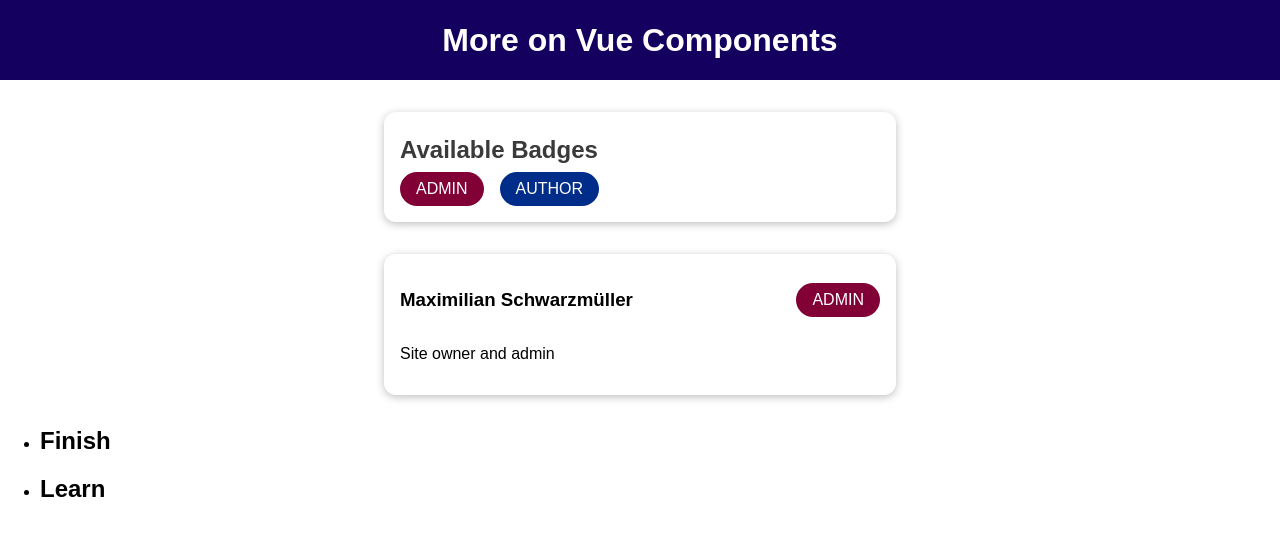
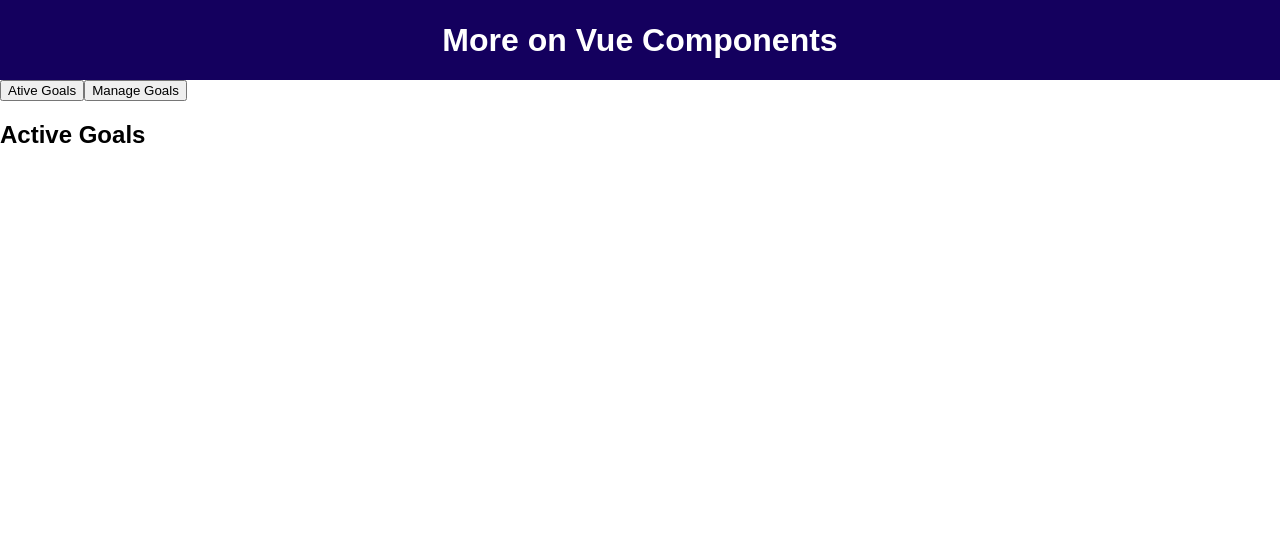
Before and after one commit to jhulian11/Learning-Vue, a Vue app in the folder Section 7 - Deep in Components/cmp-adv-01-starting-setup/: page / in a window 1280 px wide. Shown: the top 536 px of the page. Built offline with nearby package versions, Linux system fonts and the light colour scheme.

Commit message:
Learning about dynamic components

```diff
--- a/Section 7 - Deep in Components/cmp-adv-01-starting-setup/src/App.vue
+++ b/Section 7 - Deep in Components/cmp-adv-01-starting-setup/src/App.vue
@@ -1,35 +1,45 @@
 <template>
   <div>
     <the-header></the-header>
-    <badge-list></badge-list>
-    <user-info
+    <!-- <badge-list></badge-list> -->
+    <button @click="setSelectedComponent('active-goals')">Ative Goals</button>
+    <button  @click="setSelectedComponent('manage-goals')">Manage Goals</button>
+    <!-- <active-goals v-if="selectedComponent === 'active-goals'"></active-goals>
+    <manage-goals v-if="selectedComponent === 'manage-goals'"></manage-goals> -->
+    <component :is="selectedComponent"></component>
+    <!-- <user-info
       :full-name="activeUser.name"
       :info-text="activeUser.description"
       :role="activeUser.role"
-    ></user-info>
-    <course-goals>
+    ></user-info> -->
+    <!-- <course-goals>
       <template #default="slotProps">
         <h2>{{ slotProps.item }}</h2>
       </template>
-    </course-goals>
+    </course-goals> -->
   </div>
 </template>
 
 <script>
 import TheHeader from './components/TheHeader.vue';
-import BadgeList from './components/BadgeList.vue';
-import UserInfo from './components/UserInfo.vue';
-import CourseGoals from './components/CourseGoals.vue';
+// import BadgeList from './components/BadgeList.vue';
+// import UserInfo from './components/UserInfo.vue';
+// import CourseGoals from './components/CourseGoals.vue';
+import ActiveGoals from './components/ActiveGoals.vue';
+import ManageGoals from './components/ManageGoals.vue';
 
 export default {
   components: {
     TheHeader,
-    BadgeList,
-    UserInfo,
-    CourseGoals
+    // BadgeList,
+    // UserInfo,
+    // CourseGoals,
+    ActiveGoals,
+    ManageGoals,
   },
   data() {
     return {
+      selectedComponent: "active-goals",
       activeUser: {
         name: 'Maximilian Schwarzmüller',
         description: 'Site owner and admin',
@@ -37,6 +47,11 @@ export default {
       },
     };
   },
+  methods: {
+    setSelectedComponent(cmp){
+      this.selectedComponent = cmp;
+    }
+  }
 };
 </script>
 
--- /dev/null
+++ b/Section 7 - Deep in Components/cmp-adv-01-starting-setup/src/components/ActiveGoals.vue
@@ -0,0 +1,3 @@
+<template>
+    <h2>Active Goals</h2>
+</template>
--- /dev/null
+++ b/Section 7 - Deep in Components/cmp-adv-01-starting-setup/src/components/ManageGoals.vue
@@ -0,0 +1,3 @@
+<template>
+    <h2>Manage Goals</h2>
+</template>
```
